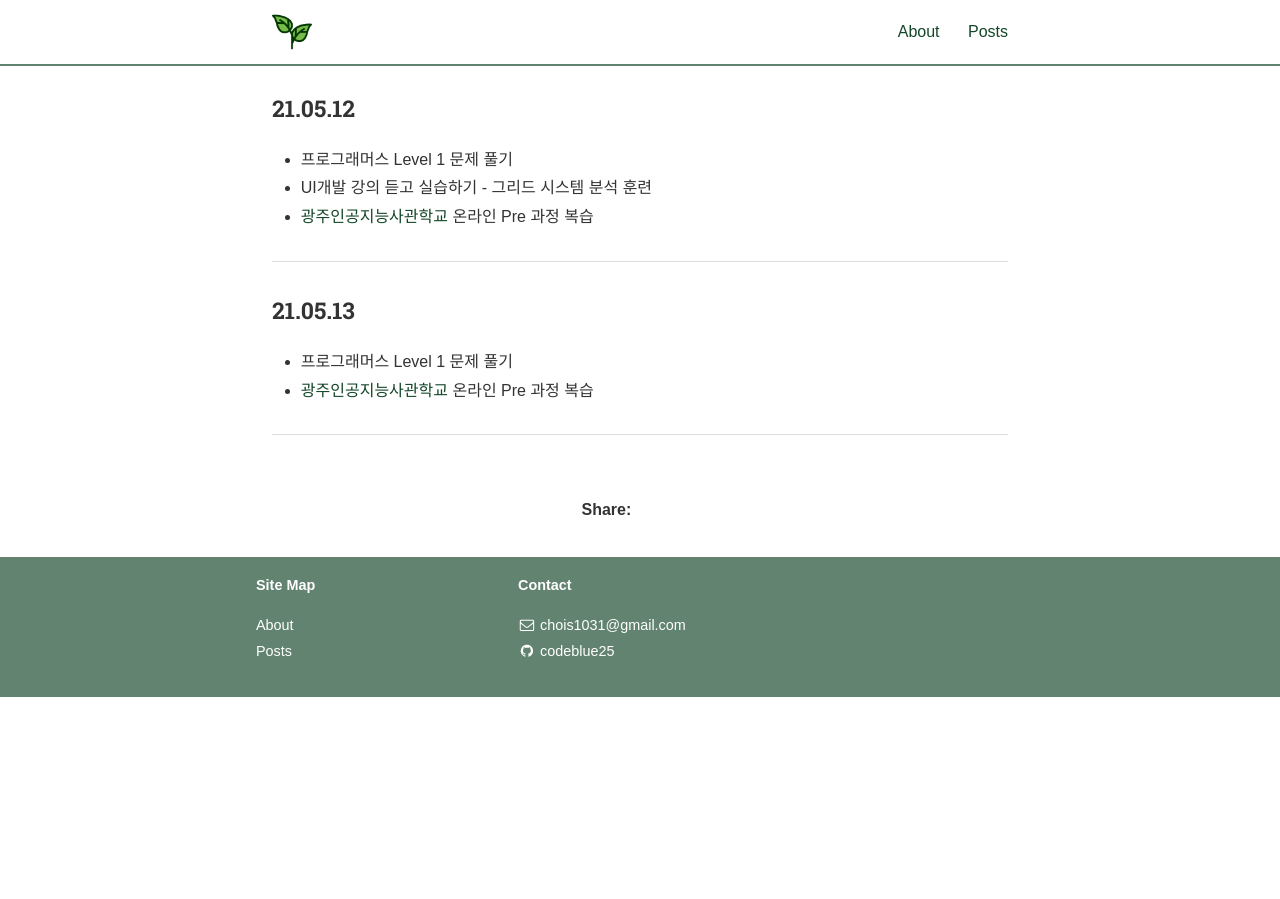
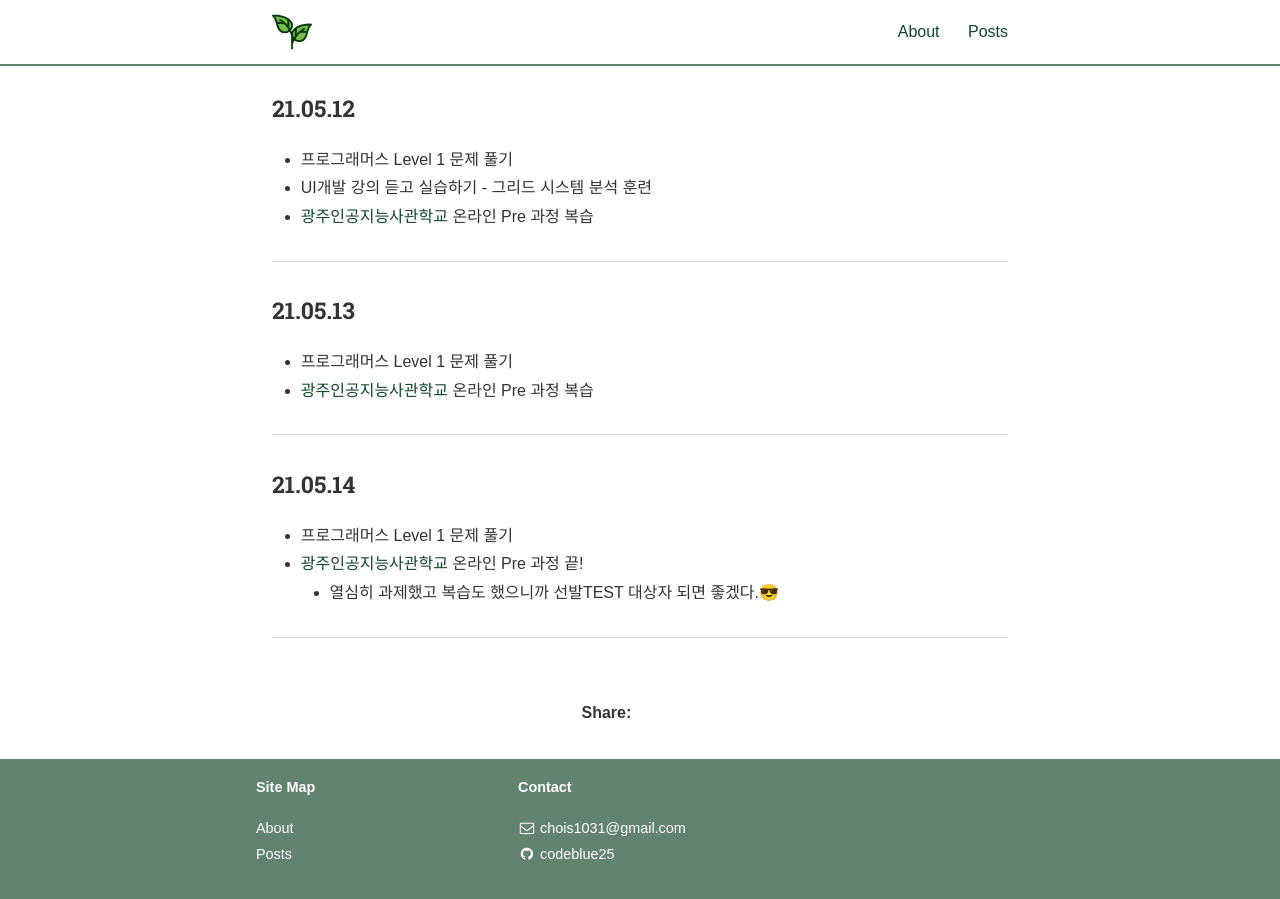
Before and after one commit to codeblue25/codeblue25.github.io, a Jekyll site: the page built from _posts/2021-05-09-0515.md, in a window 1280 px wide and 900 px high, scrolled down 906 px. Built offline with Jekyll 4.4.1, drawn with Linux system fonts in a browser that asks for light colours; nearby versions of some CDN libraries; some web fonts are replaced; a style sheet for code colours, icons or effects is not loaded; before the commit the page ends 1603 px from its top, so only the background shows below that.

Commit message:
210514 TIL

```diff
--- a/_posts/2021-05-09-0515.md
+++ b/_posts/2021-05-09-0515.md
@@ -45,3 +45,11 @@
 - [광주인공지능사관학교](https://aischool.likelion.net/) 온라인 Pre 과정 복습
 
 ---
+
+<h3>21.05.14</h3>
+
+- 프로그래머스 Level 1 문제 풀기
+- [광주인공지능사관학교](https://aischool.likelion.net/) 온라인 Pre 과정 끝!
+  - 열심히 과제했고 복습도 했으니까 선발TEST 대상자 되면 좋겠다.😎
+
+---
```
